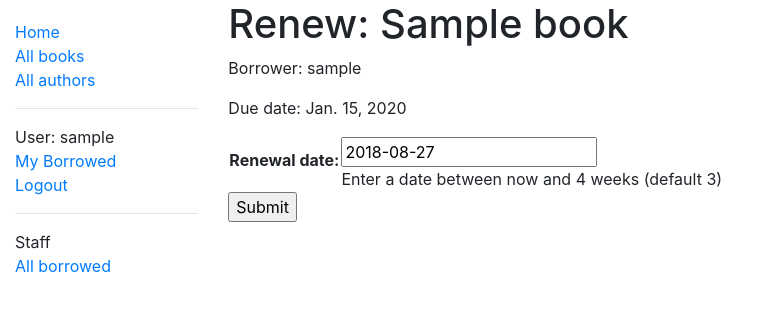
After one commit to rothso/locallibrary, a Django app: page /catalog/book/00000000-0000-0000-0000-000000000001/renew/ in a window 1280 px wide. The commit adds this page. Shown: the top 311 px of the page, without its empty margins (0-769 px from the left). Run offline with Django 3.2, Linux system fonts and the light colour scheme; a user stored in the database is signed in; tables that the repository leaves empty hold one stand-in row (values such as "Sample post"); some libraries are stand-ins or nearby versions.

Commit message:
Add book renewal form for librarians

```diff
--- /dev/null
+++ b/catalog/forms.py
@@ -0,0 +1,20 @@
+from django import forms
+from django.core.validators import ValidationError
+import datetime
+
+
+class RenewBookForm(forms.Form):
+    renewal_date = forms.DateField(help_text='Enter a date between now and 4 weeks (default 3)')
+
+    def clean_renewal_date(self):
+        data = self.cleaned_data['renewal_date']
+
+        # Check date is not in the past
+        if data < datetime.date.today():
+            raise ValidationError('Invalid date - renewal cannot be in the past')
+
+        # Check date does not exceed max renewal of +4 weeks
+        if data > datetime.date.today() + datetime.timedelta(weeks=4):
+            raise ValidationError('Invalid date - renewal cannot exceed 4 weeks')
+
+        return data
--- /dev/null
+++ b/catalog/templates/catalog/book_renew.html
@@ -0,0 +1,15 @@
+{% extends "base_generic.html" %}
+
+{% block content %}
+  <h1>Renew: {{ bookinst.book.title }}</h1>
+  <p>Borrower: {{ bookinst.borrower }}</p>
+  <p{% if bookinst.is_overdue %} class="text-danger"{% endif %}>Due date: {{ bookinst.due_back }}</p>
+
+  <form action="" method="post">
+    {% csrf_token %}
+    <table>
+      {{ form }}
+    </table>
+    <input type="submit" value="Submit" />
+  </form>
+{% endblock %}
--- a/catalog/templates/catalog/bookinstance_list_all.html
+++ b/catalog/templates/catalog/bookinstance_list_all.html
@@ -7,7 +7,9 @@
     <ul>
       {% for bookinst in bookinstance_list %}
         <li class="{% if bookinst.is_overdue %}text-danger{% endif %}">
-          <a href="{{ bookinst.book.get_absolute_url }}">{{ bookinst.book.title }}</a> ({{ bookinst.due_back }}) - {{ bookinst.borrower }}
+          <a href="{{ bookinst.book.get_absolute_url }}">{{ bookinst.book.title }}</a>
+          ({{ bookinst.due_back }}) - {{ bookinst.borrower }}
+          - <a href="{% url 'renew-book' bookinst.id %}">Renew</a>
         </li>
       {% endfor %}
     </ul>
--- a/catalog/urls.py
+++ b/catalog/urls.py
@@ -11,4 +11,5 @@ urlpatterns = [
 
     # Librarian-only paths
     path('borrowed/', views.AllLoanedBooksListView.as_view(), name='all-borrowed'),
+    path('book/<uuid:pk>/renew/', views.renew_book, name='renew-book')
 ]
--- a/catalog/views.py
+++ b/catalog/views.py
@@ -1,7 +1,13 @@
+import datetime
+
+from django.contrib.auth.decorators import permission_required
 from django.contrib.auth.mixins import LoginRequiredMixin, PermissionRequiredMixin
-from django.shortcuts import render
+from django.http import HttpResponseRedirect
+from django.shortcuts import render, get_object_or_404
+from django.urls import reverse
 from django.views import generic
 
+from .forms import RenewBookForm
 from .models import Author, Book, BookInstance, Genre
 
 
@@ -77,3 +83,24 @@ class AllLoanedBooksListView(PermissionRequiredMixin, generic.ListView):
 
     # Only librarians can access this page
     permission_required = 'catalog.can_mark_returned'
+
+
+@permission_required('catalog.can_mark_returned')
+def renew_book(request, pk):
+    book_instance = get_object_or_404(BookInstance, pk=pk)
+
+    if request.method == 'POST':
+        # Bind the form to the data from the request
+        form = RenewBookForm(request.POST)
+
+        if form.is_valid():
+            # Write the data to the model and save it to the database
+            book_instance.due_back = form.cleaned_data['renewal_date']
+            book_instance.save()
+            return HttpResponseRedirect(reverse('all-borrowed'))
+    else:
+        # Create an unbound form with a suggested renewal date
+        proposed_renew_date = datetime.date.today() + datetime.timedelta(weeks=3)
+        form = RenewBookForm(initial={'renewal_date': proposed_renew_date})
+
+    return render(request, 'catalog/book_renew.html', {'form': form, 'bookinst': book_instance})
```
